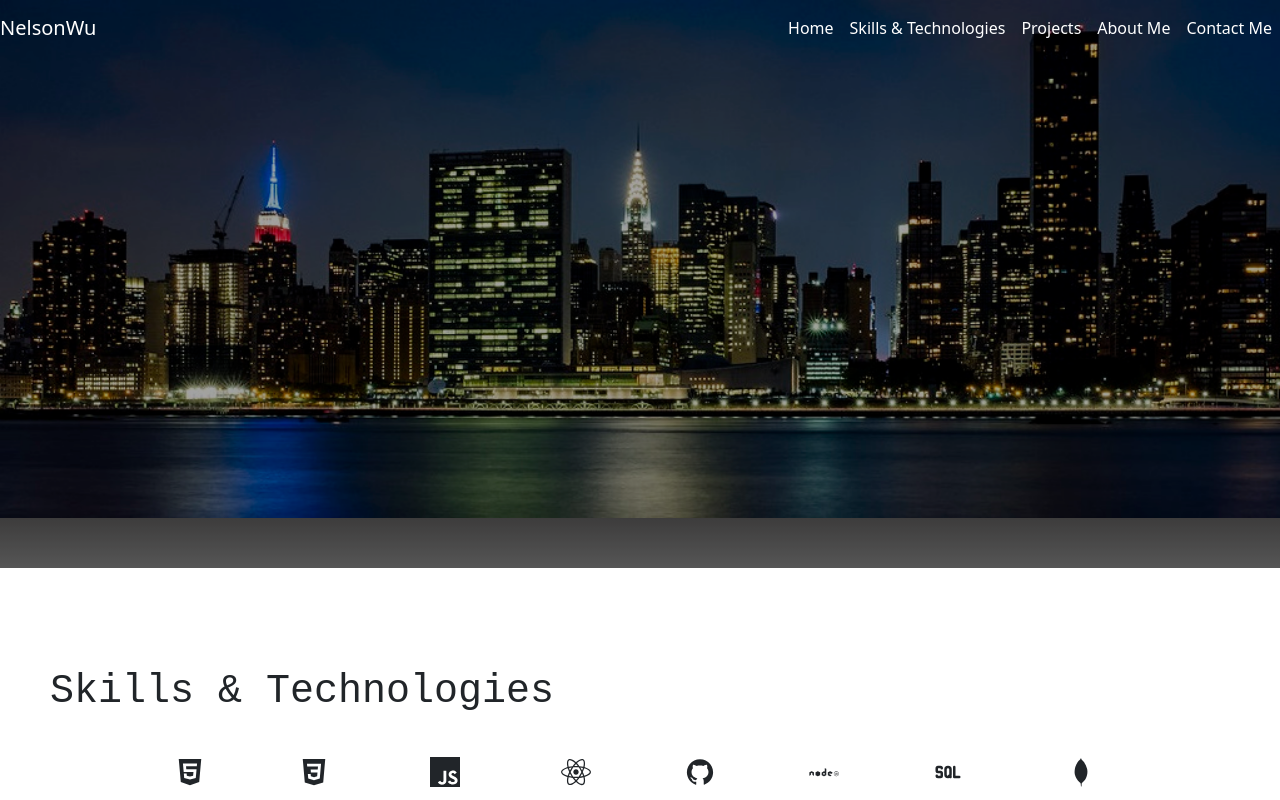
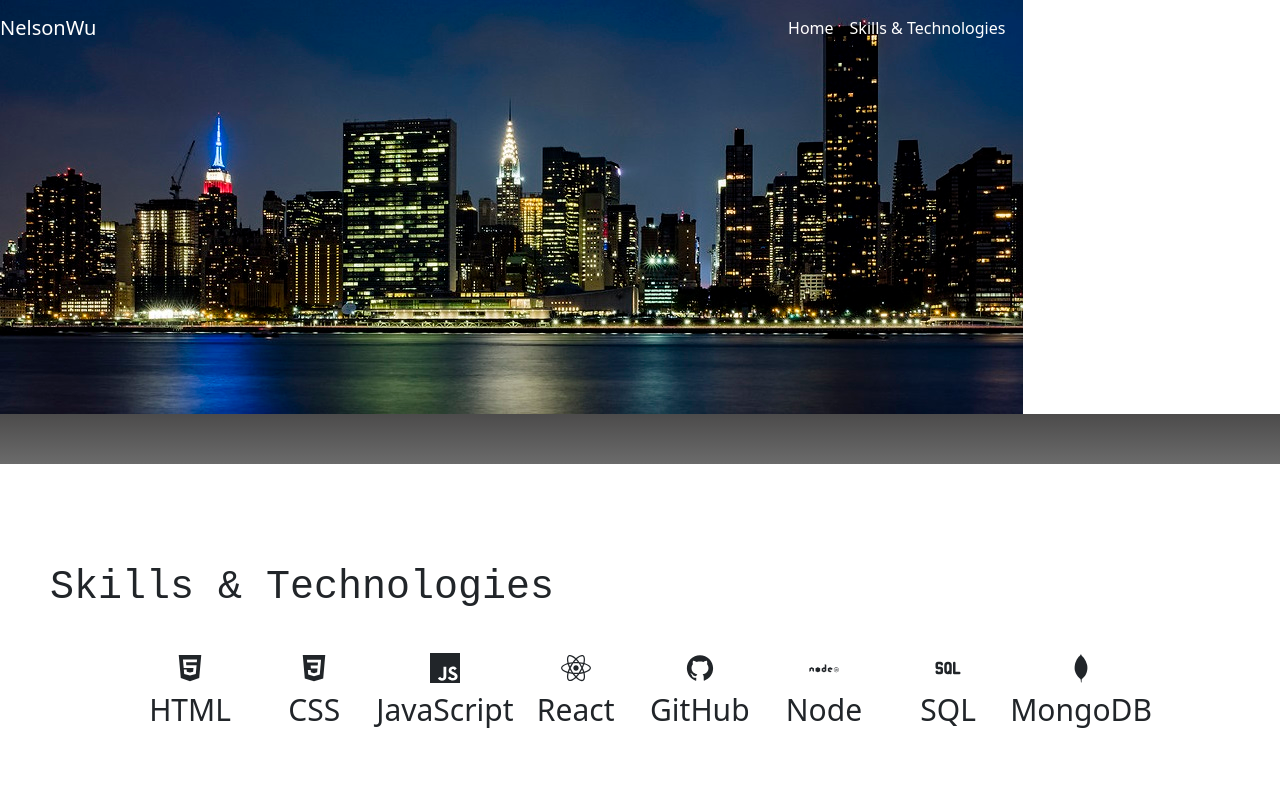
Before and after one commit to NelsonWu820/portfolio-website, a React (Create React App) app: page /#/ in a window 1280 px wide. Shown: the top 800 px of the page. Built offline with nearby package versions, Linux system fonts and the light colour scheme.

Commit message:
gtihub pages test

```diff
--- a/src/index.css
+++ b/src/index.css
@@ -6,14 +6,7 @@ nav a {
   cursor: pointer;
 }
 
-.header {
-  width: 100%;
-  height: auto;
-  display: block;
-  object-fit: cover;
-  filter: brightness(80%);
-  object-position: 100% 0;
-}
+
 
 .header_bottom{
   height: 50px;
```
